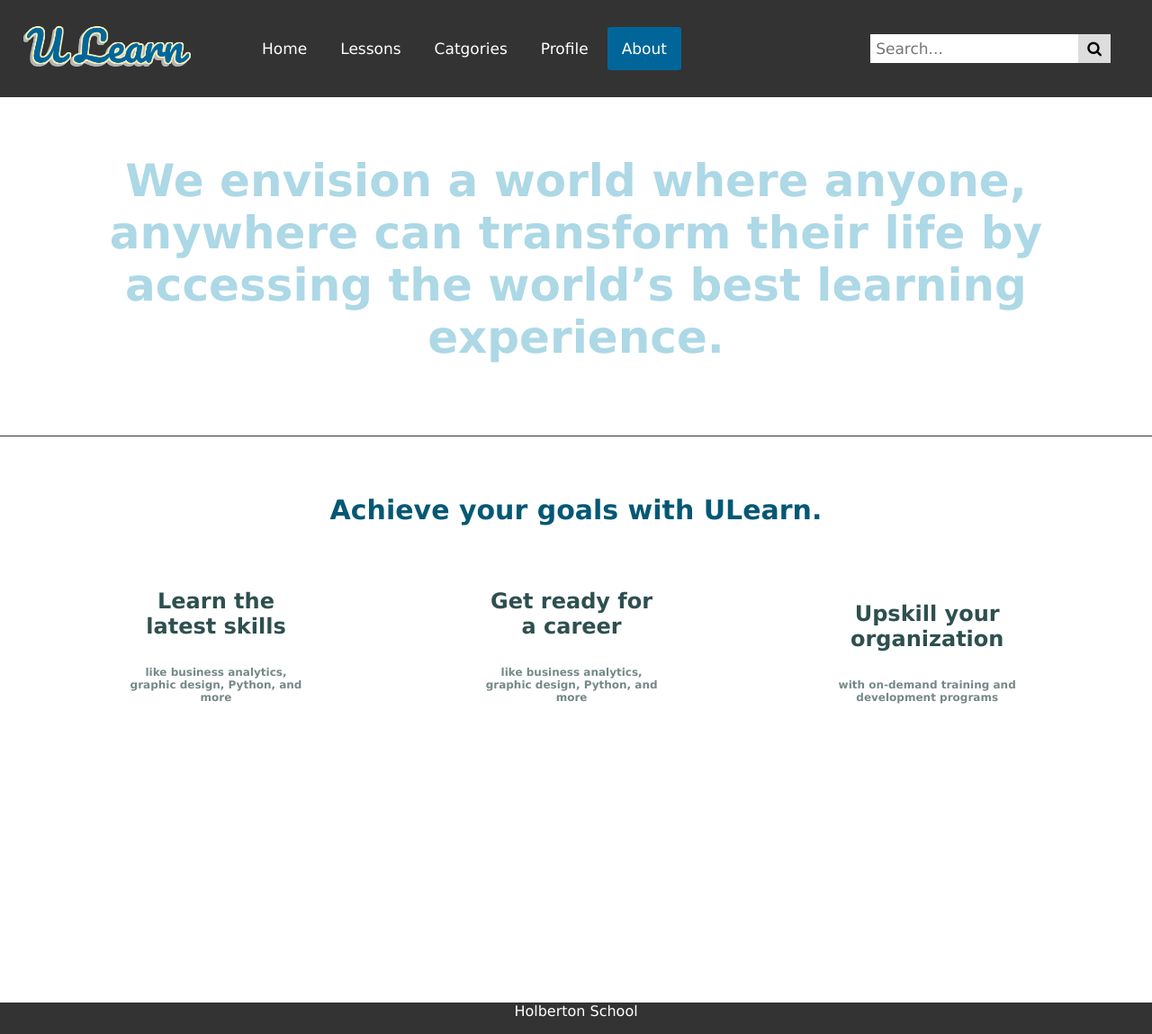
After one commit to Yosri-ctrl/YouLearn, a Flask app: page /about.html in a window 1280 px wide. The commit adds this page. Shown: the whole page at 90% size. Run offline with Flask 2, Linux system fonts and the light colour scheme.

Commit message:
Add About Page

```diff
--- a/app/routes.py
+++ b/app/routes.py
@@ -10,7 +10,7 @@ def index():
     form = SignupForm()
     return render_template('index.html', title='YouLearn', form=form)
 
-@app.route('/profile')
+@app.route('/profile.html')
 @login_required
 def profile():
 	profile = {'email':current_user.email,'name':current_user.name, 'lastname':current_user.lastname, 'profession': current_user.profession, 'telephone': current_user.telephone}
@@ -26,3 +26,8 @@ def logout():
 def catgories():
     form = SignupForm()
     return render_template('cat.html', title='YouLearn', form=form)
+
+@app.route('/about.html')
+def about():
+    form = SignupForm()
+    return render_template('about.html', title='YouLearn', form=form)
--- /dev/null
+++ b/app/static/style/about.css
@@ -0,0 +1,138 @@
+* {
+    font-family: Verdana, Geneva, Tahoma, sans-serif;
+    margin: 0;
+    padding: 0;
+  }
+  header {
+    background-color: #333;
+  }
+  .navigateur {
+    overflow: hidden;
+    padding: 30px;
+  }
+
+  .navigateur a {
+    float: left;
+    display: block;
+    color: white;
+    text-align: center;
+    padding: 14px 16px;
+    text-decoration: none;
+    font-size: 17px;
+    border-radius: 5%;
+    margin-left: 5px;
+  }
+
+  .navigateur a:hover {
+    background-color: #ddd;
+    color: #333;
+  }
+
+  .navigateur a.active {
+    background-color: #006699;
+    color: white;
+  }
+
+  .navigateur .search {
+    float: right;
+  }
+
+  .navigateur input[type="text"] {
+    padding: 6px;
+    margin-top: 8px;
+    font-size: 17px;
+    border: none;
+  }
+
+  .navigateur .search button {
+    float: right;
+    padding: 6px 10px;
+    margin-top: 8px;
+    margin-right: 16px;
+    background: #ddd;
+    font-size: 17px;
+    border: none;
+    cursor: pointer;
+  }
+
+  .navigateur .search button:hover {
+    background: #ccc;
+  }
+
+  @media screen and (max-width: 600px) {
+    .navigateur .search {
+      float: none;
+    }
+    .navigateur a,
+    .navigateur input[type="text"],
+    .navigateur .search button {
+      float: none;
+      display: block;
+      text-align: left;
+      width: 100%;
+      margin: 0;
+      padding: 14px;
+    }
+    .navigateur input[type="text"] {
+      border: 1px solid #ccc;
+    }
+  }
+  .logo {
+    height: 100px;
+    width: 200px;
+    float: left;
+    padding: 0px 20px;
+  }
+
+article h1{
+    color:lightblue;
+    text-align:center;
+    position:relative;
+    font-size: 50px;
+    padding:80px;
+    padding-top: 5%;
+    border-bottom: 1.3px solid #333;
+
+}
+article h3{
+    color:rgb(4, 88, 116);
+    text-align:center;
+    position:relative;
+    padding-top: 5%;
+    font-size: 30px;
+
+}
+section {
+
+    background-size: cover;
+    display: inline-block;
+
+    width: 300px;
+    height: 200px;
+    margin: 50px 0px 0px 90px;
+    padding: 50px;
+    padding-bottom: 90px;
+    box-sizing: border-box;
+  }
+
+article section h4{
+    margin-top: -30px;
+    color:darkslategray;
+    font-size:24px;
+    text-align:center;
+    position:relative;
+    padding-bottom: 15%;
+}
+article section h6{
+    color:rgb(118, 136, 136);
+    position:relative;
+    text-align:center;
+    font-size: 12px;
+}
+.footer {
+  height: 35px;
+  background-color: #333;
+  color: white;
+  text-align: center;
+
+}
--- /dev/null
+++ b/app/templates/about.html
@@ -0,0 +1,71 @@
+<!DOCTYPE html>
+<html lang="en">
+  <head>
+    <meta charset="UTF-8" />
+    <title>YouLearn</title>
+    <link rel="icon" href="static/style/img/img.png" type="image/icon type" />
+    <link rel="stylesheet" type="text/css" href="static/style/about.css" />
+    <link
+      href="https://fonts.googleapis.com/icon?family=Material+Icons"
+      rel="stylesheet"
+    />
+    <link
+      rel="stylesheet"
+      href="https://cdnjs.cloudflare.com/ajax/libs/font-awesome/4.7.0/css/font-awesome.min.css"
+    />
+  </head>
+  <body>
+    <header>
+        <a href="#home">
+          <img class="logo" src="static/style/img/logo5.png" />
+        </a>
+        <div class="navigateur">
+          <a href="/">Home</a>
+          <a href="#lesson">Lessons</a>
+          <a href="cat.html">Catgories</a>
+          <a href="profile.html">Profile</a>
+          <a class="active" href="about.html">About</a>
+          <div class="search">
+            <form action="">
+              <input type="text" placeholder="Search..." name="search" />
+              <button type="submit"><i class="fa fa-search"></i></button>
+            </form>
+          </div>
+        </div>
+        </header>
+        <article>
+            <h1>We envision a world where anyone, anywhere can transform their life by accessing the world’s best learning experience.</h1>
+            <h3>Achieve your goals with ULearn.</h3>
+            <section>
+                <h4>Learn the latest skills</h4>
+                <h6>like business analytics, graphic design, Python, and more</h2>
+            </section>
+            <section>
+                <h4>Get ready for a career</h4>
+                <h6>like business analytics, graphic design, Python, and more</h2>
+            </section>
+            <section>
+                <h4>Upskill your organization</h4>
+                <h6>with on-demand training and development programs</h2>
+            </section>
+            <br>
+            <br>
+            <br>
+            <br>
+            <br>
+            <br>
+            <br>
+            <br>
+            <br>
+            <br>
+            <br>
+            <br>
+            <br>
+            <br>
+            <br>
+        </article>
+    </body>
+    <footer>
+      <div class="footer">Holberton School</div>
+    </footer>
+</html>
--- a/app/templates/base.html
+++ b/app/templates/base.html
@@ -24,8 +24,8 @@
         <a class="active" href="/">Home</a>
         <a href="#lesson">Lessons</a>
         <a href="cat.html">Catgories</a>
-        <a href="/profile">Profile</a>
-        <a href="#about">About</a>
+        <a href="/profile.html">Profile</a>
+        <a href="about.html">About</a>
         <a onclick="document.getElementById('id01').style.display='block'" >sign up</a>
         <a onclick="document.getElementById('id02').style.display='block'" >Log in</a>
         <a href="/logout">Logout</a>
--- a/app/templates/cat.html
+++ b/app/templates/cat.html
@@ -23,7 +23,7 @@
           <a href="/">Home</a>
           <a href="#lesson">Lessons</a>
           <a class="active" href="cat.html">Catgories</a>
-          <a href="#profile">Profile</a>
+          <a href="profile.html">Profile</a>
           <a href="about.html">About</a>
           <div class="search">
             <form action="">
```
Also changed, not shown: app/templates/profile.html (+51 -13 lines).
